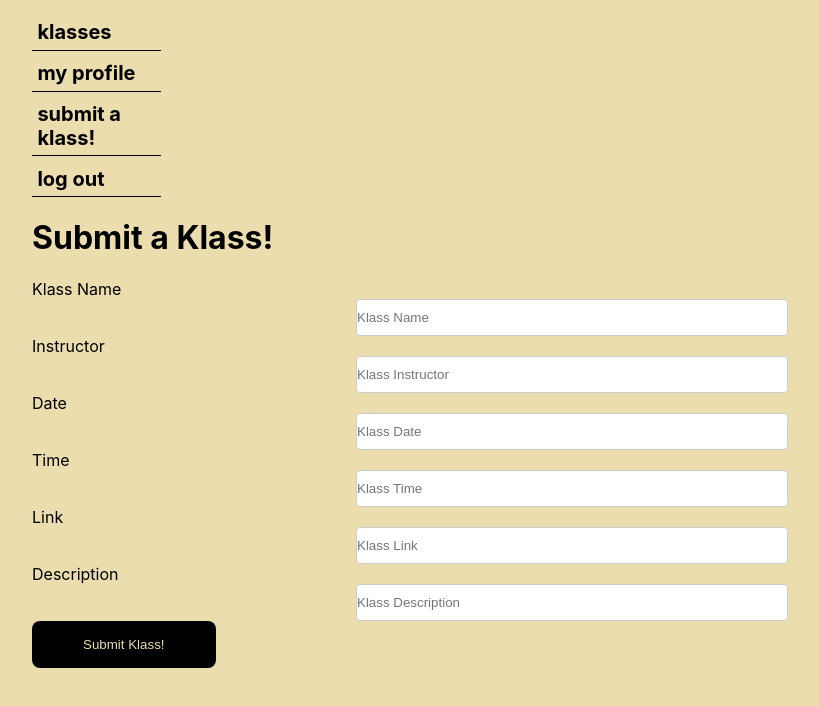
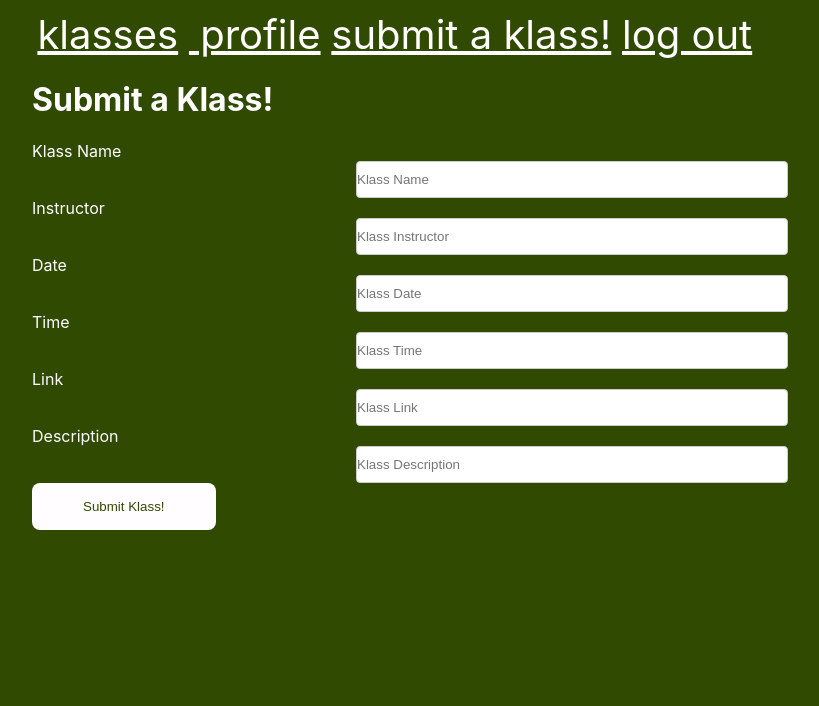
Before and after one commit to irahatam/final-f20, a React (Create React App) app in the folder frontend/: page /create-klass in a window 1280 px wide. Shown: the top 706 px of the page, without its empty margins (68-887 px from the left). Built offline with nearby package versions, Linux system fonts and the light colour scheme; no server answers; sample sign-in values are in the browser's storage.

Commit message:
cleaning up

```diff
--- a/frontend/src/App.css
+++ b/frontend/src/App.css
@@ -1,22 +1,18 @@
 body {
-  background-color: #ebddae;
+  background-color: #304b01;
 }
 
 .App {
   max-width: 1080px;
   margin: 0 auto;
   padding: 10px 20px;
+  color: #fffdff;
 }
 
 .Header nav a {
-  display: flex;
-  color: black;
-  font-size: 20px;
-  font-weight: bold;
-  margin: 5px;
-  text-decoration: none;
-  text-align: left;
-  margin-left: 0;
+  color: #fffdff;
+  font-size: 2.5em;
+  text-align: right;
 }
 
 .SiteTitles {
@@ -43,18 +39,18 @@ button {
   border-radius: 8px;
   width: 17%;
   padding: 16px;
-  color: #ebddae;
-  background-color: black;
+  color: #304b01;
+  background-color: #fffdff;
 }
 
 button:hover {
-  background-color: #d1c394;
+  background-color: #fffdff;
 }
 
 .upload:hover,
 .ClassesCard:hover,
 .OtherNav:hover {
-  background-color: #d1c394;
+  background-color: #fffdff;
 }
 
 .Listing {
@@ -98,30 +94,20 @@ div.container {
   display: inline-block;
   margin: 2vh;
   width: 20%;
-  border: 1px solid black;
-  padding: 5%;
-}
-
-.Title {
-  font-weight: bold;
-}
-
-.Plus {
-  font-size: 35px;
-  font-weight: 990;
-  text-decoration: none;
+  box-shadow: rgb(85, 91, 255) 0px 0px 0px 3px, rgb(31, 193, 27) 0px 0px 0px 6px,
+    rgb(255, 217, 19) 0px 0px 0px 9px, rgb(255, 156, 85) 0px 0px 0px 12px,
+    rgb(255, 85, 85) 0px 0px 0px 15px;
+  padding: 3%;
 }
 
 .whenLoggedIn {
   width: 11%;
-  /* background-color: black; */
-  color: black;
-  border-bottom: 1px solid black;
+  color: #fffdff;
   padding: 0.5%;
 }
 
 a {
-  color: black;
+  color: #fffdff;
 }
 
 h4 {
--- a/frontend/src/components/Header.js
+++ b/frontend/src/components/Header.js
@@ -11,7 +11,7 @@ function Header({ loggedIn, LogoutFunction, userAuthInfo }) {
         )}
         {loggedIn && (
           <a href={`/profile/${userAuthInfo.uid}`}>
-            <span class="whenLoggedIn">my profile</span>
+            <span class="whenLoggedIn"> profile</span>
           </a>
         )}
         {loggedIn && (
--- a/frontend/src/containers/CreateKlass.js
+++ b/frontend/src/containers/CreateKlass.js
@@ -6,12 +6,12 @@ function CreateKlass({ userAuthInfo }) {
   const history = useHistory();
   function submitKlass(e) {
     e.preventDefault();
-    const klassName = e.currentTarget.klassName.value;
-    const klassInstructor = e.currentTarget.klassInstructor.value;
-    const klassDate = e.currentTarget.klassDate.value;
-    const klassTime = e.currentTarget.klassTime.value;
-    const klassLink = e.currentTarget.klassLink.value;
-    const klassDesc = e.currentTarget.klassDesc.value;
+    const klassName = e.target[0].value;
+    const klassInstructor = e.target[1].value;
+    const klassDate = e.target[2].value;
+    const klassTime = e.target[3].value;
+    const klassLink = e.target[4].value;
+    const klassDesc = e.target[5].value;
     const klassUserID = userAuthInfo.uid;
 
     axios
@@ -19,7 +19,8 @@ function CreateKlass({ userAuthInfo }) {
         `https://secret-brushlands-48608.herokuapp.com/create?klassName=${klassName}&klassInstructor=${klassInstructor}&klassDate=${klassDate}&klassTime=${klassTime}&klassLink=${klassLink}&klassDesc=${klassDesc}&klassUserID=${klassUserID}`
       )
       .then(function (response) {
-        window.alert("Cool, you've successfully added a klass!");
+        window.alert("Cool, you've successfully submitted a klass!");
+        history.push();
       })
       .catch(function (error) {
         console.warn("ERROR_CREATING_POST", error);
--- a/frontend/src/containers/Home.js
+++ b/frontend/src/containers/Home.js
@@ -20,7 +20,7 @@ function Home() {
 
   return (
     <div>
-      <h2>Klasses List</h2>
+      <h2>klasses list</h2>
       {klassAPIData.map((klass, i) => (
         <KlassCard klassData={klass} key={i} />
       ))}
--- a/frontend/src/containers/UserProfile.js
+++ b/frontend/src/containers/UserProfile.js
@@ -24,7 +24,7 @@ function UserProfile({}) {
 
   return (
     <div>
-      <h1> User Profile</h1>
+      <h1> profile </h1>
       <h2>My submissions:</h2>
       {userKlassData.map((klass, i) => (
         <KlassCard klassData={klass} key={i} />
```
Also changed, not shown: 1 other file (tests, documents, lock files or other folders).
